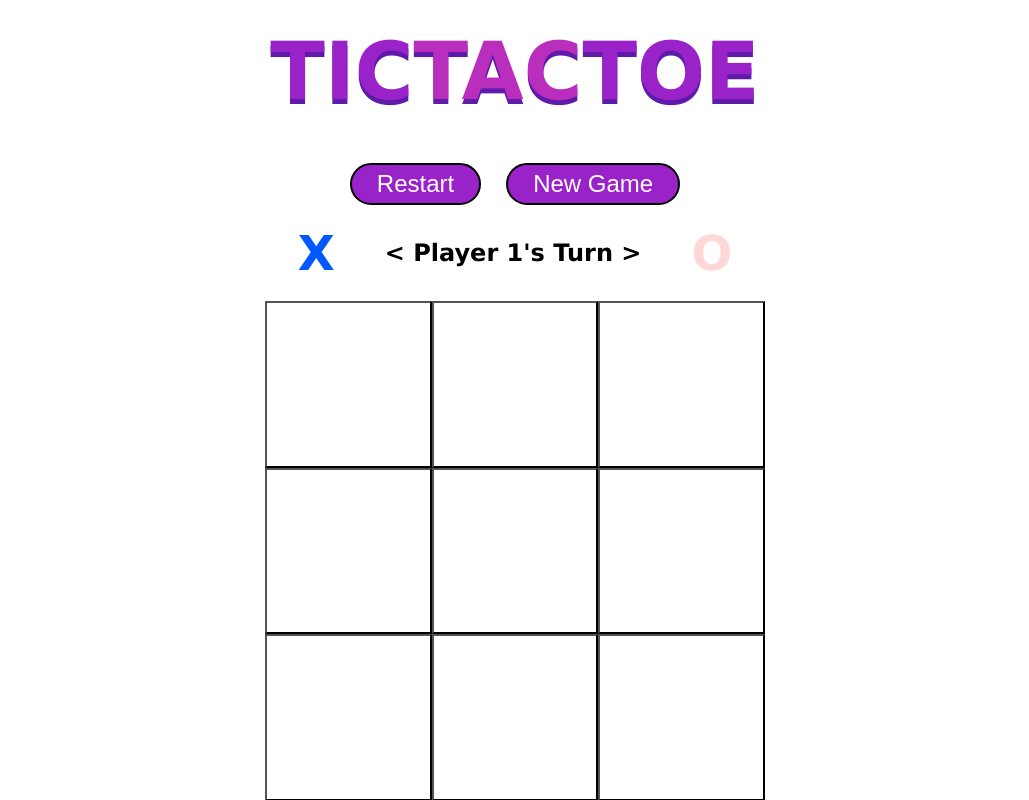
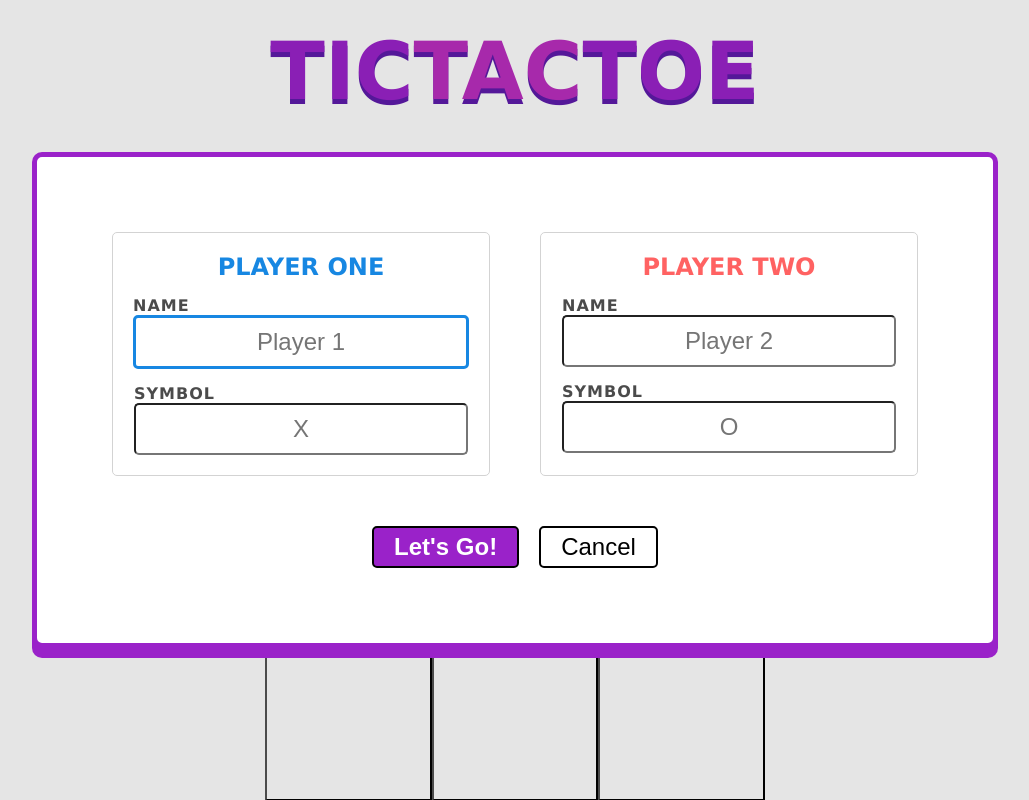
Before and after one commit to quaminh/odin-tictactoe, a plain HTML site: page index.html in a window 1280 px wide. Both pictures are taken after a click on the button "New Game". Shown: the top 800 px of the page, without its empty margins (125-1154 px from the left). Drawn offline with Linux system fonts and the light colour scheme.

Commit message:
Add form styling and functionality

```diff
--- a/index.html
+++ b/index.html
@@ -23,11 +23,11 @@
             <h2>SCORES</h2>
             <div class="score-container">
                 <div class="score">
-                    <h3 class="p1-color">Player 1</h3>
+                    <h3 id="p1-score-name" class="p1-color">Player 1</h3>
                     <p id="p1-score">0</p>
                 </div>
                 <div class="score">
-                    <h3 class="p2-color">Player 2</h3>
+                    <h3 id="p2-score-name" class="p2-color">Player 2</h3>
                     <p id="p2-score">0</p>
                 </div>
                 <div class="score">
@@ -37,6 +37,36 @@
             </div>
         </div>
     </div>
+    <dialog>
+        <form>
+            <div class="form-section">
+                <h2 class="p1-color">PLAYER ONE</h2>
+                <div class="input-box">
+                    <label for="p1-name-input">NAME</label>
+                    <input id="p1-name-input" type="text" name="p1-name" placeholder="Player 1">
+                </div>
+                <div class="input-box">
+                    <label for="p1-symbol-input">SYMBOL</label>
+                    <input id="p1-symbol-input" type="text" name="p1-symbol" placeholder="X" maxlength="1">
+                </div>
+            </div>
+            <div class="form-section">
+                <h2 class="p2-color">PLAYER TWO</h2>
+                <div class="input-box">
+                    <label for="p2-name-input">NAME</label>
+                    <input id="p2-name-input" type="text" name="p2-name" placeholder="Player 2">
+                </div>
+                <div class="input-box">
+                    <label for="p2-symbol-input">SYMBOL</label>
+                    <input id="p2-symbol-input" type="text" name="p2-symbol" placeholder="O" maxlength="1">
+                </div>
+            </div>
+            <div class="form-buttons">
+                <button id="submit-btn">Let's Go!</button>
+                <button id="cancel-btn" formmethod="dialog">Cancel</button>
+            </div>
+        </form>
+    </dialog>
     <script src="script.js"></script>
 </body>
 </html>
--- a/script.js
+++ b/script.js
@@ -136,6 +136,17 @@ function GameController(player1 = "Player 1", player2 = "Player 2") {
         board.clearBoard();
     }
 
+    const newGame = (p1Name, p1Symbol, p2Name, p2Symbol) => {
+        players[0].name = p1Name;
+        players[0].symbol = p1Symbol;
+        players[0].resetScore();
+        players[1].name = p2Name;
+        players[1].symbol = p2Symbol;
+        players[1].resetScore();
+        players[2].resetScore();
+        restartGame();
+    }
+
     const isGameOver = () => gameOver;
 
     printRound();
@@ -147,8 +158,9 @@ function GameController(player1 = "Player 1", player2 = "Player 2") {
         getDraws,
         getActivePlayer,
         getBoard: board.getBoard,
+        isGameOver,
         restartGame,
-        isGameOver
+        newGame
     };
 }
 
@@ -158,11 +170,19 @@ function ScreenController() {
     const playerTurn = document.querySelector(".player-info > h2");
     const playerOneSymbol = document.querySelector("#p1-symbol");
     const playerTwoSymbol = document.querySelector("#p2-symbol");
+    const playerOneScoreName = document.querySelector("#p1-score-name");
     const playerOneScore = document.querySelector("#p1-score");
+    const playerTwoScoreName = document.querySelector("#p2-score-name");
     const playerTwoScore = document.querySelector("#p2-score");
     const drawScore = document.querySelector("#draw-score");
     const restartButton = document.querySelector("#restart-btn");
     const newGameButton = document.querySelector("#new-game-btn");
+    const dialog = document.querySelector("dialog");
+    const form = document.querySelector("form");
+    const playerOneNameInput = document.querySelector("#p1-name-input");
+    const playerOneSymbolInput = document.querySelector("#p1-symbol-input");
+    const playerTwoNameInput = document.querySelector("#p2-name-input");
+    const playerTwoSymbolInput = document.querySelector("#p2-symbol-input");
 
     const updateScreen = (gameStatus) => {
         gameGrid.textContent = "";
@@ -203,7 +223,9 @@ function ScreenController() {
             }
         }
 
+        playerOneScoreName.textContent = playerOne.name;
         playerOneScore.textContent = playerOne.getScore();
+        playerTwoScoreName.textContent = playerTwo.name;
         playerTwoScore.textContent = playerTwo.getScore();
         drawScore.textContent = draws.getScore();
 
@@ -246,6 +268,28 @@ function ScreenController() {
     }
     restartButton.addEventListener("click", handleRestart);
 
+    newGameButton.addEventListener("click", (e) => {
+        dialog.showModal();
+    });
+
+    function handleNewGame(e) {
+        e.preventDefault();
+        const playerOneName = playerOneNameInput.value ?
+            playerOneNameInput.value : "Player 1";
+        const playerOneSymbol = playerOneSymbolInput.value ?
+            playerOneSymbolInput.value : "X";
+        const playerTwoName = playerTwoNameInput.value ?
+            playerTwoNameInput.value : "Player 2";
+        const playerTwoSymbol = playerTwoSymbolInput.value ?
+            playerTwoSymbolInput.value : "O";
+        game.newGame(
+            playerOneName, playerOneSymbol,
+            playerTwoName, playerTwoSymbol);
+        updateScreen();
+        dialog.close();
+    }
+    form.addEventListener("submit", handleNewGame);
+
     updateScreen();
 }
 
--- a/styles.css
+++ b/styles.css
@@ -1,7 +1,7 @@
 :root {
     --primary-color: rgb(154, 34, 201);
     --secondary-color: rgb(186, 46, 190);
-    --player-one-color: rgb(0, 89, 255);
+    --player-one-color: rgb(23, 135, 226);
     --player-two-color: rgb(255, 98, 98);
 
     font-family: Verdana, Geneva, Tahoma, sans-serif;
@@ -118,3 +118,87 @@ body, h1, h2, h3, p {
 .score > p {
     font-size: 2rem;
 }
+
+.input-box {
+    display: flex;
+    flex-direction: column;
+}
+
+dialog {
+    border: 5px var(--primary-color) solid;
+    border-radius: 10px;
+    padding: 75px;
+    box-shadow: 0px 10px var(--primary-color);
+    box-sizing: border-box;
+}
+
+form {
+    display: grid;
+    grid-template-columns: 1fr 1fr;
+    gap: 50px;
+}
+
+form label {
+    font-weight: bold;
+    letter-spacing: 1px;
+    color: rgb(75, 75, 75);
+}
+
+form input {
+    font-size: 1.5rem;
+    padding: 10px;
+    text-align: center;
+    border-radius: 5px;
+}
+
+#p1-name-input:focus, #p1-symbol-input:focus {
+    outline: none;
+    border: 3px var(--player-one-color) solid;
+}
+
+#p2-name-input:focus, #p2-symbol-input:focus {
+    outline: none;
+    border: 3px var(--player-two-color) solid;
+}
+
+.form-section {
+    display: flex;
+    flex-direction: column;
+    gap: 15px;
+    align-items: center;
+    border: 1px lightgray solid;
+    border-radius: 5px;
+    padding: 20px;
+}
+
+.form-buttons {
+    display: flex;
+    justify-content: center;
+    gap: 20px;
+    grid-column: 1 / 3;
+    /* padding: 20px; */
+}
+
+#submit-btn, #cancel-btn {
+    font-size: 1.5rem;
+    padding: 5px 20px;
+    border: 2px black solid;
+    border-radius: 5px;
+    cursor: pointer;
+}
+
+#submit-btn {
+    background-color: var(--primary-color);
+    color: white;
+    font-weight: bold;
+}
+#submit-btn:hover {
+    background-color: var(--secondary-color);
+}
+
+#cancel-btn {
+    background-color: white;
+}
+#cancel-btn:hover {
+    background-color: aliceblue;
+}
```
